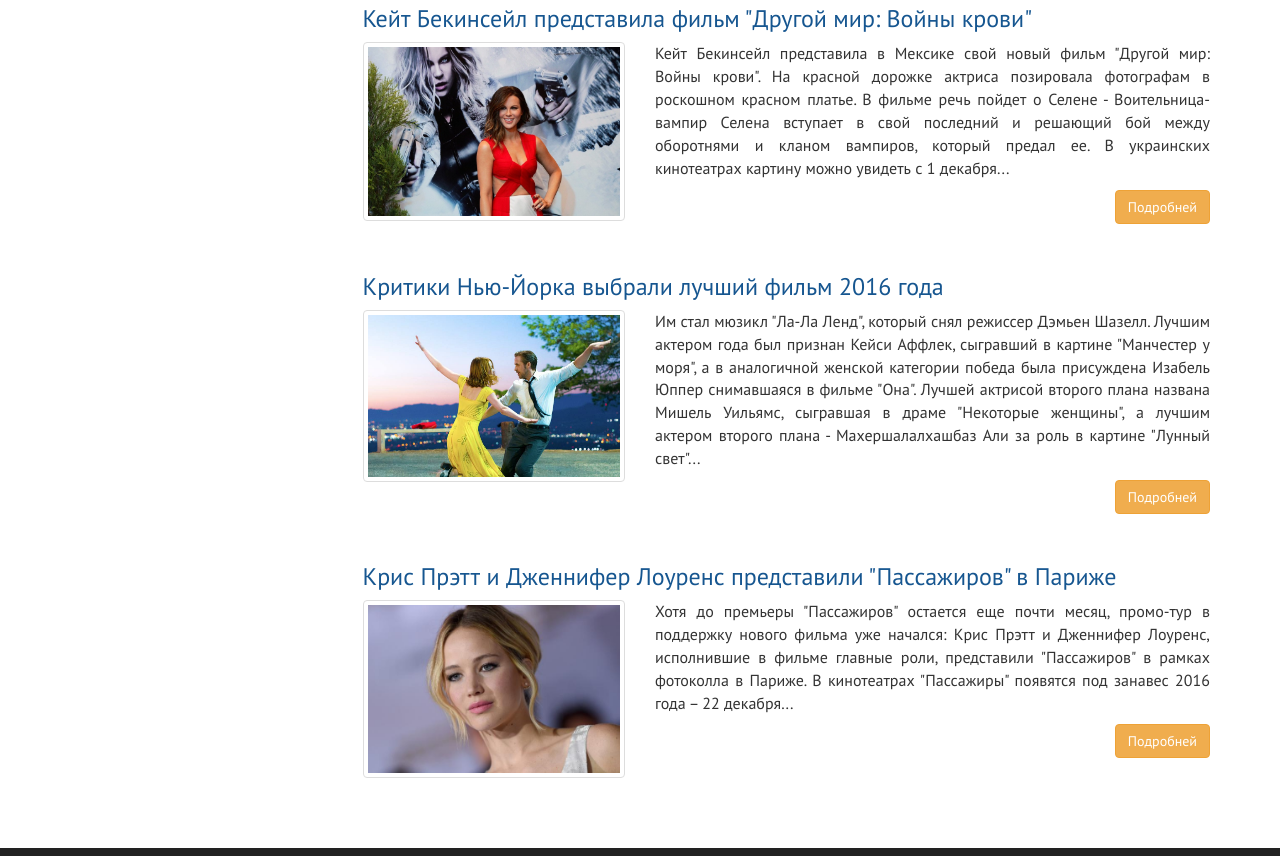
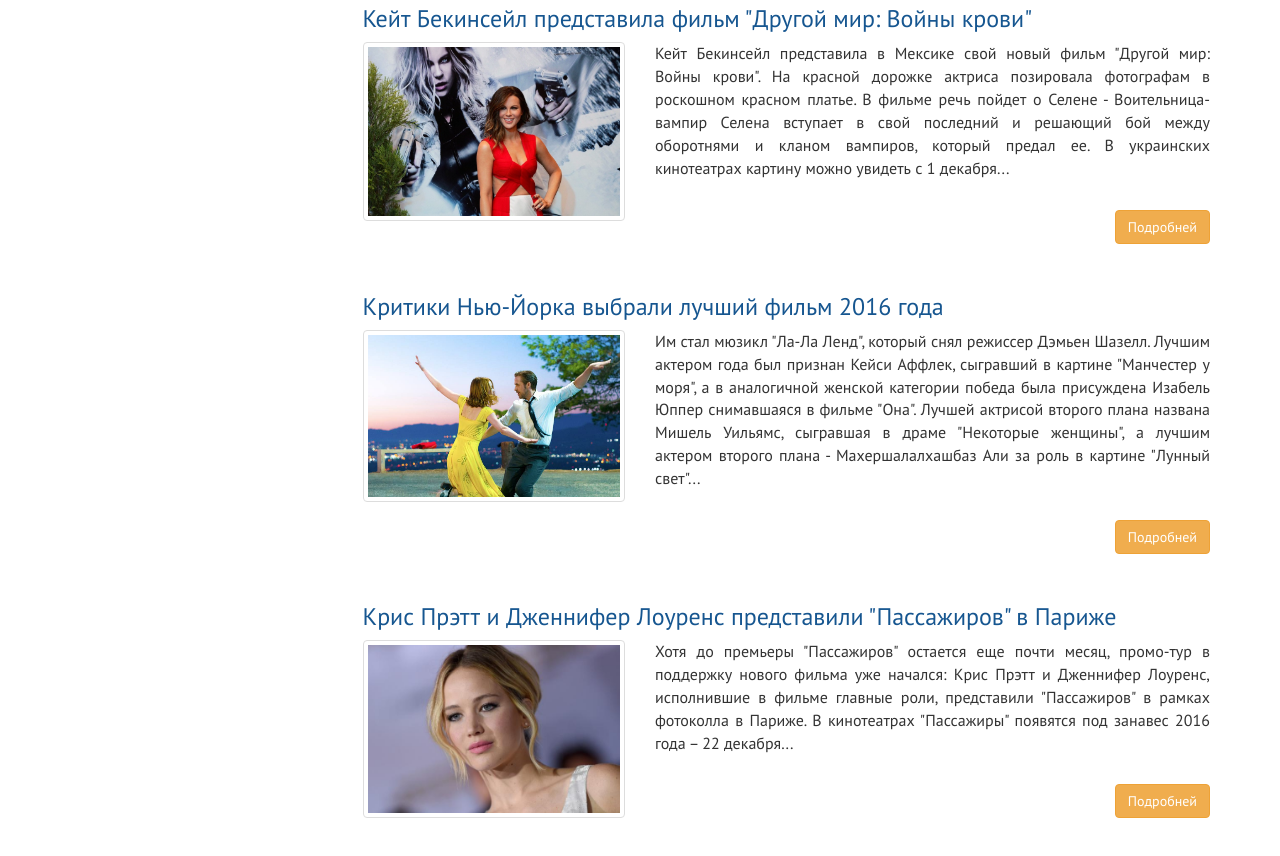
Before and after one commit to Tytyanin/kinozal-template-project, a website: page index.html in a window 1280 px wide. Shown: the part 2704-3560 px from the top of the page. Drawn offline with Linux system fonts and the light colour scheme.

Commit message:
исправление ошибок

```diff
--- a/assets/css/style.css
+++ b/assets/css/style.css
@@ -487,4 +487,8 @@ section {
   width: 100%;
 }
 
+.btn-warning {
+  margin: 20px 0;
+}
+
 /*# sourceMappingURL=style.css.map */
```
Also changed, not shown: page.html (+1 -1 lines).
